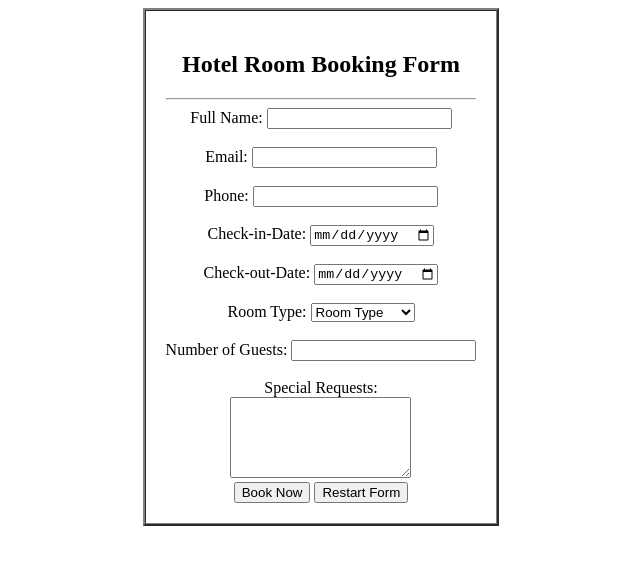
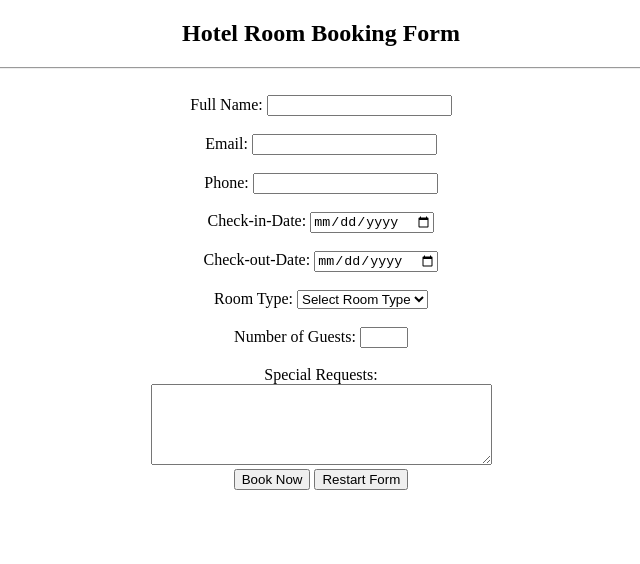
Before and after one commit to ayush-ad-14/Web-Assignment, a plain HTML site: page Assignment4.html in a window 1280 px wide. Shown: the whole page, without its empty margins (319-959 px from the left). Drawn offline with Linux system fonts and the light colour scheme.

Commit message:
Updated Assignment4

```diff
--- a/Assignment4.html
+++ b/Assignment4.html
@@ -8,12 +8,10 @@
 </head>
 
 <body>
-    <table border="2" cellspacing="0" cellpadding="20" align="center">
-        <tbody>
-            <tr>
-                <td>
+
     <h2 align="center">Hotel Room Booking Form </h2>
     <hr>
+    <br>
     <form action="/submit" method="post" align="center">
         <div>
             <label for="name">Full Name:</label>
@@ -26,24 +24,24 @@
         </div>
         <br>
         <div>
-                            <label for="ph">Phone:</label>
-                            <input id="ph" type="tel" placeholder="" required>
+            <label for="phone">Phone:</label>
+            <input id="phone" type="tel" placeholder="" required>
         </div>
         <br>
         <div>
-                            <label for="date">Check-in-Date:</label>
-                            <input id="date" type="date">
+            <label for="checkin">Check-in-Date:</label>
+            <input id="checkin" type="date">
         </div>
         <br>
         <div>
-                            <label for="date">Check-out-Date:</label>
-                            <input id="date" type="date">
+            <label for="checkout">Check-out-Date:</label>
+            <input id="checkout" type="date">
         </div>
         <br>
         <div>
-                            <label for="Room Type">Room Type:</label>
-                            <select name="Room Type" id="Room Type">
-                                <option value="" disabled selected>Room Type</option>
+            <label for="room">Room Type:</label>
+            <select name="room" id="room" required>
+                <option value="" disabled selected>Select Room Type</option>
                 <option value="Single">Single Room</option>
                 <option value="Double">Double Room</option>
                 <option value="Luxury Suite"> Luxury Suite</option>
@@ -52,22 +50,19 @@
         <br>
         <div>
             <label for="number">Number of Guests:</label>
-                            <input id="number" type="number" placeholder="">
+            <input id="number" type="number" placeholder="" min="1" max="8" required>
         </div>
         <br>
         <div>
-                            <label for="comments">Special Requests:</label><br>
-                            <textarea id="comments" placeholder="" rows="5"></textarea>
+            <label for="requests">Special Requests:</label><br>
+            <textarea id="requests" placeholder="" rows="5" cols="40"></textarea>
         </div>
 
         <button type="submit">Book Now</button>
         <button type="reset">Restart Form</button>
 
     </form>
-                </td>
-            </tr>
-        </tbody>
-    </table>
+
 
 
 </body>
```
Lines whose indentation alone changed are shown as unchanged.
